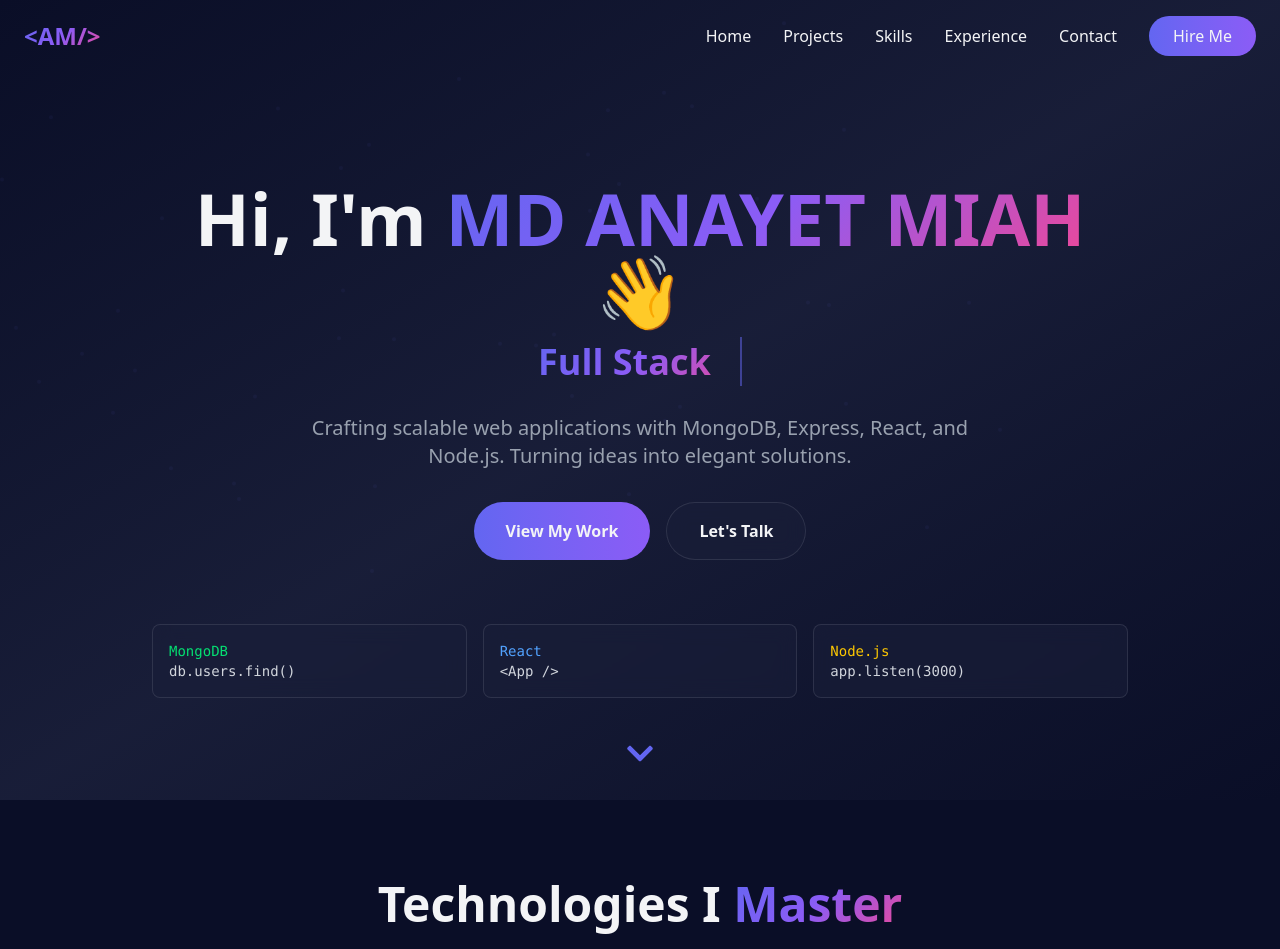
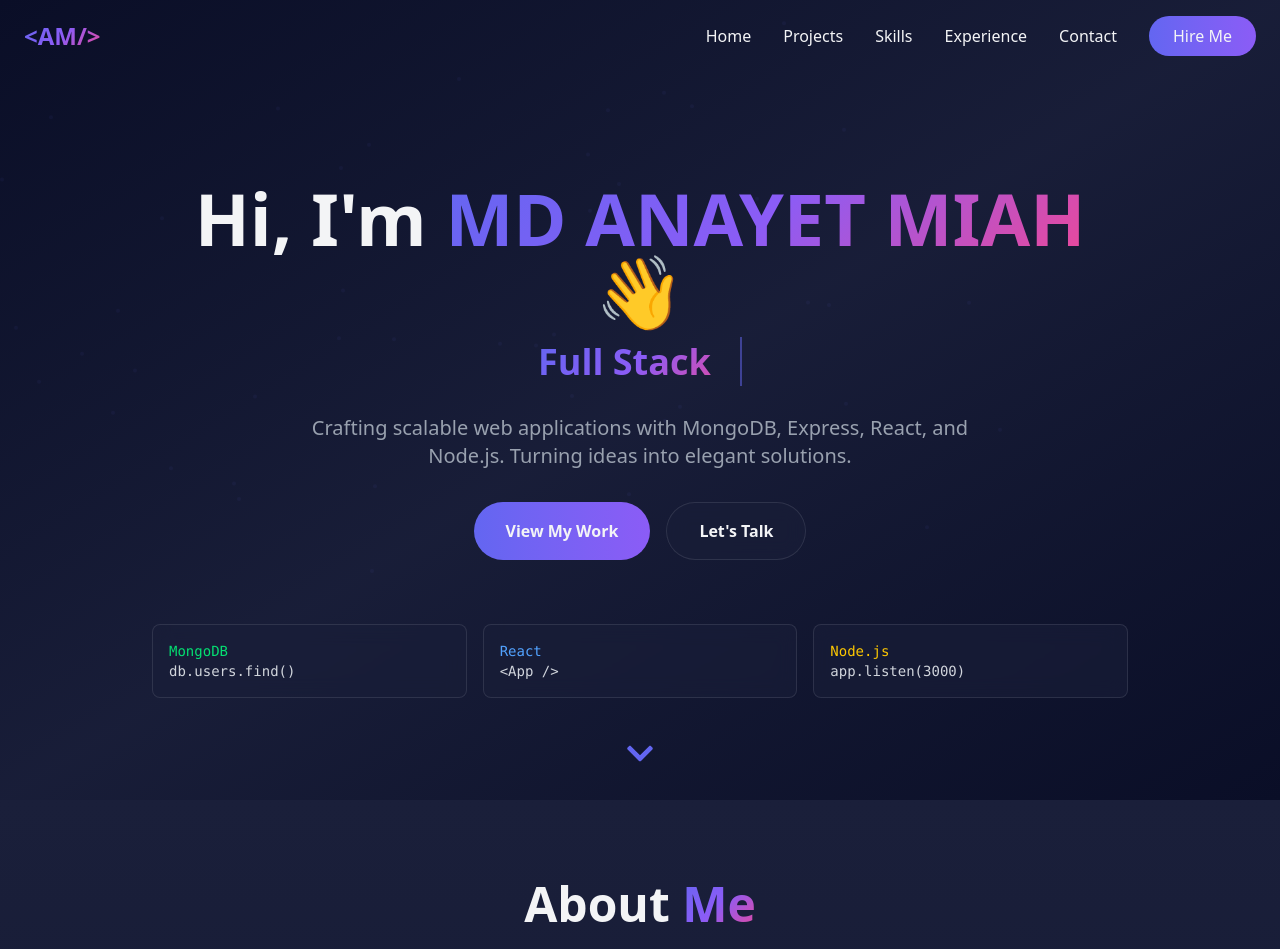
Before and after one commit to ana-yet/anayet-portfolio, a Next.js app: page / in a window 1280 px wide. Shown: the top 949 px of the page. Built offline with nearby package versions, Linux system fonts and the light colour scheme.

Commit message:
added the about me page in the page

```diff
--- a/src/app/page.js
+++ b/src/app/page.js
@@ -1,3 +1,4 @@
+import About from "@/components/About";
 import Contact from "@/components/Contact";
 import Experience from "@/components/Experience";
 import Footer from "@/components/Footer";
@@ -14,6 +15,7 @@ export default function Home() {
     <main className="relative overflow-x-hidden">
       <Navbar />
       <Hero />
+      <About />
       <TechStack />
       <Projects />
       <Skills />
```
